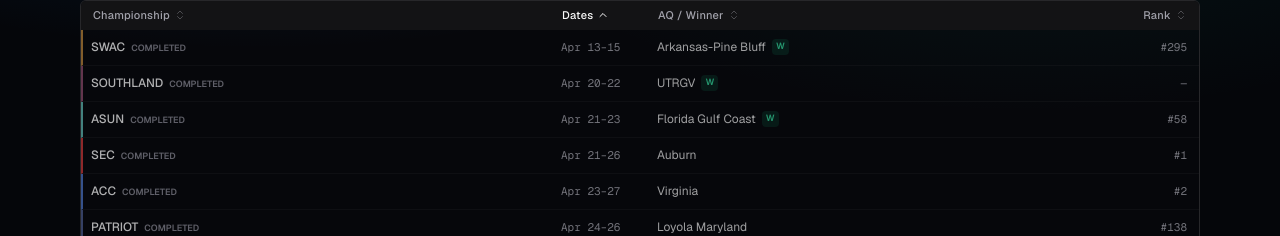
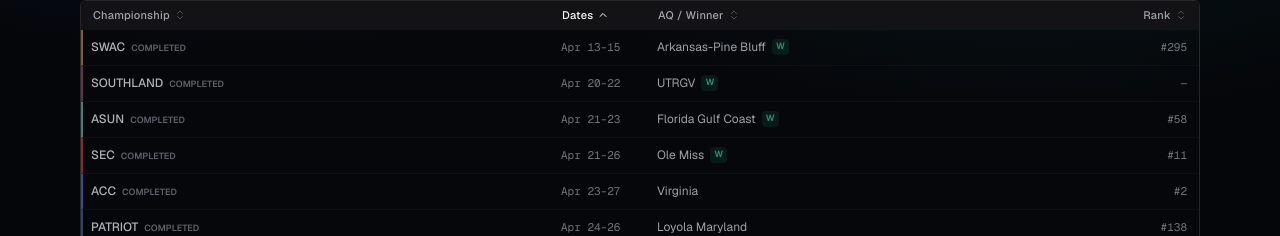
Before and after one commit to mikkelgolf/golfdata, a Next.js app: page /conference-championships in a window 1280 px wide. Shown: the part 991-1227 px from the top of the page. Built offline with nearby package versions, Linux system fonts and the light colour scheme.

Commit message:
manual conference winner: SEC men — Ole Miss (requested by David Tenneson)

```diff
--- a/src/data/championships-men-2026.ts
+++ b/src/data/championships-men-2026.ts
@@ -122,6 +122,7 @@
     notes:
       "Practice round Apr 21, stroke play 22-24, match play 25-26.",
     sourceUrl: "https://www.seaisland.com/golf/course-schedule/",
+    winner: "Ole Miss",
   },
   {
     id: 5,
```
